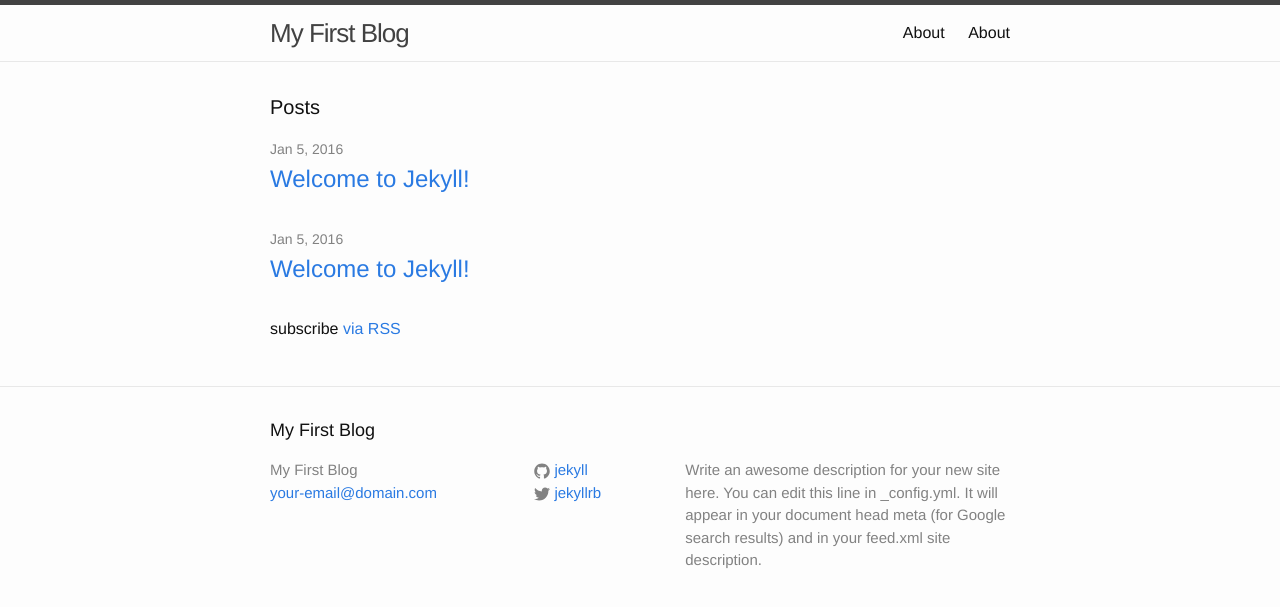
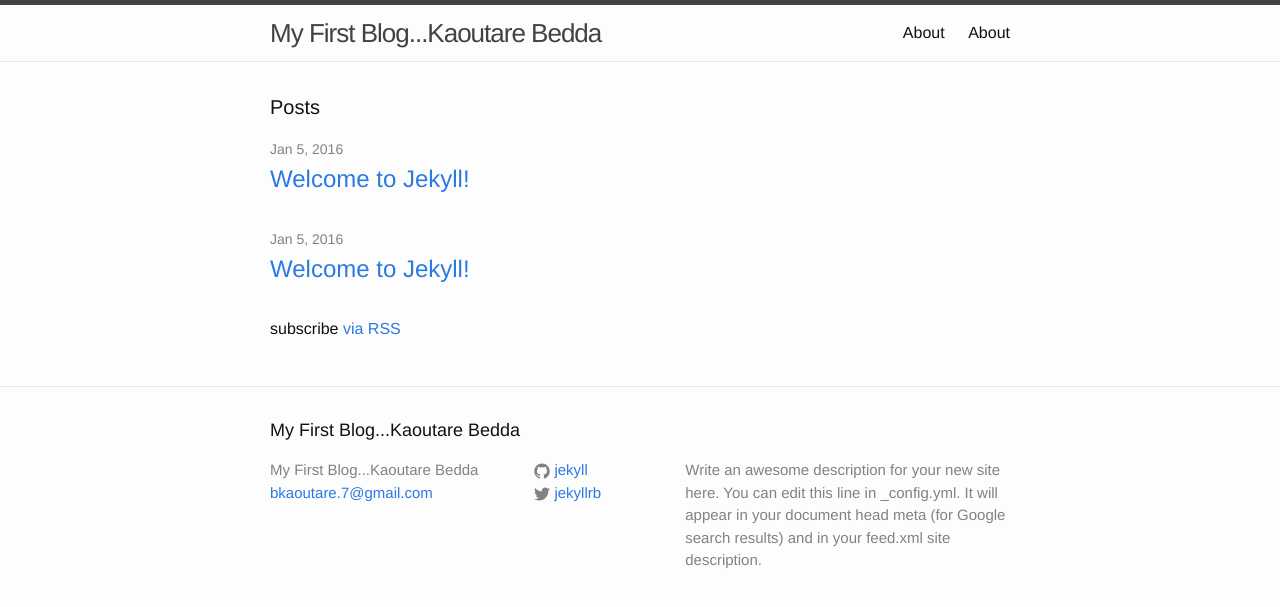
Before and after one commit to bkate/bkate.github.io, a Jekyll site: the page built from index.html, in a window 1280 px wide. Shown: the top 607 px of the page. Built offline with Jekyll 4.4.1, drawn with Linux system fonts in a browser that asks for light colours.

Commit message:
@bkate trying changing some stuff in the home page  #playingArround

```diff
--- a/_config.yml
+++ b/_config.yml
@@ -6,14 +6,14 @@
 # 'jekyll serve'. If you change this file, please restart the server process.
 
 # Site settings
-title: My First Blog
-email: your-email@domain.com
+title: My First Blog...Kaoutare Bedda
+email: bkaoutare.7@gmail.com
 description: > # this means to ignore newlines until "baseurl:"
   Write an awesome description for your new site here. You can edit this
   line in _config.yml. It will appear in your document head meta (for
   Google search results) and in your feed.xml site description.
 baseurl: "" # the subpath of your site, e.g. /blog
-url: "http://yourdomain.com" # the base hostname & protocol for your site
+url: "http://bkate.github.io" # the base hostname & protocol for your site
 twitter_username: jekyllrb
 github_username:  jekyll
 
```
